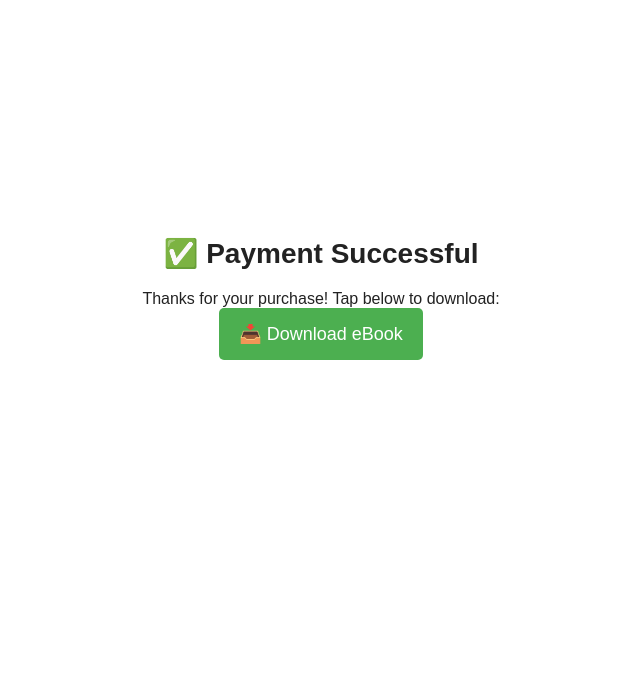
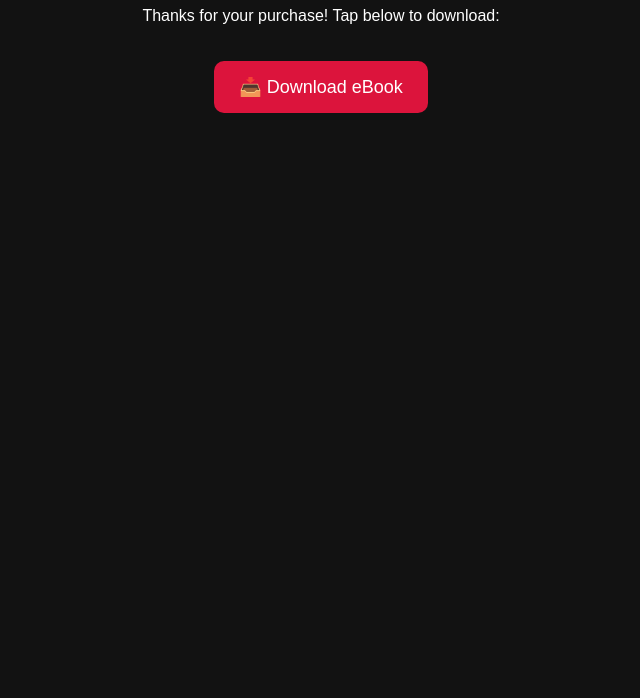
Before and after one commit to bharath6300000/project-e-book, a plain HTML site: page download.html in a window 1280 px wide. Shown: the part 102-800 px from the top of the page, without its empty margins (319-959 px from the left). Drawn offline with Linux system fonts and the light colour scheme.

Commit message:
Update style.css

```diff
--- a/style.css
+++ b/style.css
@@ -1,59 +1,21 @@
-* {
-  margin: 0;
-  padding: 0;
-  box-sizing: border-box;
-  font-family: sans-serif;
-}
 body {
-  background: #fff;
-  color: #222;
-  padding: 30px;
-  display: flex;
-  justify-content: center;
-  align-items: center;
-  min-height: 100vh;
+  font-family: Arial, sans-serif;
+  background: #121212;
+  color: #fff;
+  text-align: center;
+  padding: 20px;
 }
 .container {
-  text-align: center;
-  max-width: 400px;
+  max-width: 500px;
+  margin: auto;
 }
-h1 {
-  font-size: 28px;
-  margin-bottom: 20px;
-}
-.price {
-  font-size: 22px;
-  color: #f44336;
-  margin-bottom: 20px;
-}
-.features {
-  text-align: left;
-  margin-bottom: 30px;
-}
-.features li {
-  margin-bottom: 10px;
-}
-button {
-  background: #f44336;
+.buy-button, .download-btn {
+  background: crimson;
+  padding: 15px 25px;
   color: white;
-  padding: 15px 25px;
-  border: none;
-  font-size: 16px;
-  cursor: pointer;
-  border-radius: 5px;
-}
-button:hover {
-  background: #d32f2f;
-}
-.download-btn {
+  text-decoration: none;
+  border-radius: 10px;
   display: inline-block;
-  background: #4caf50;
-  color: white;
-  padding: 15px 20px;
-  text-decoration: none;
-  border-radius: 5px;
+  margin-top: 20px;
   font-size: 18px;
 }
-.download-btn:hover {
-  background: #388e3c;
-}
```
